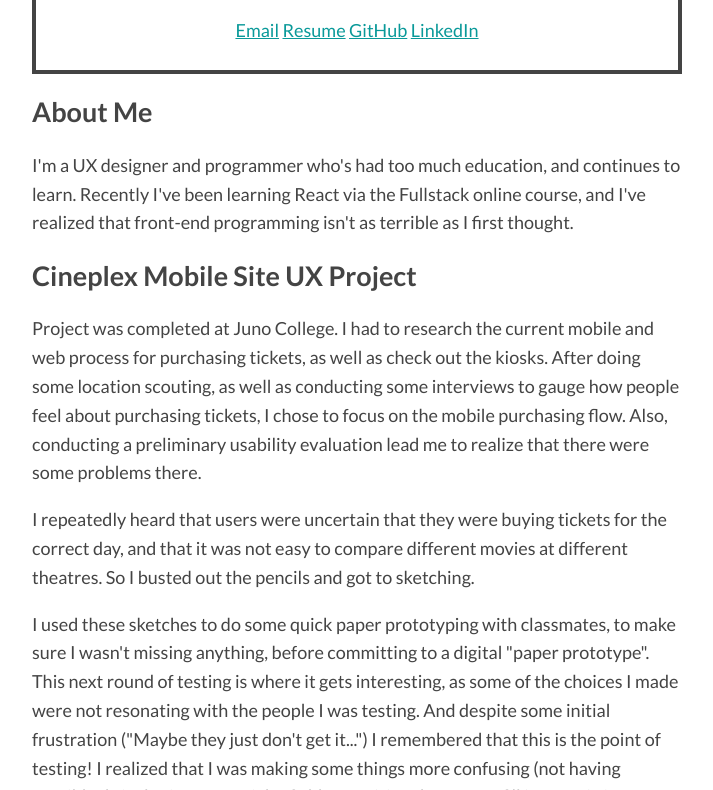
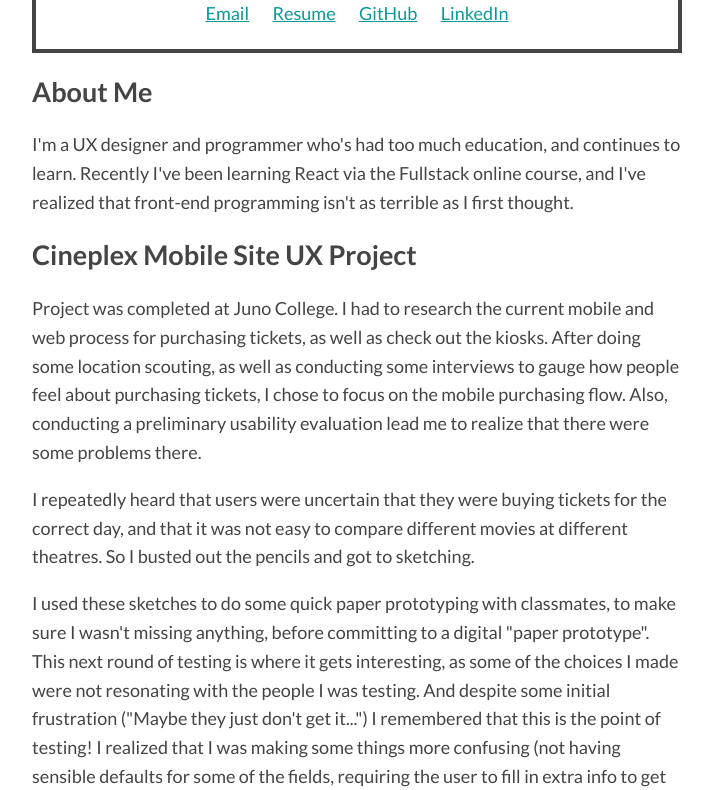
Before and after one commit to qazwse/qazwse.github.io, a plain HTML site: page index.html in a window 1280 px wide. Shown: the part 134-924 px from the top of the page, without its empty margins (283-996 px from the left). Drawn offline with Linux system fonts and the light colour scheme.

Commit message:
some style changes

```diff
--- a/style.css
+++ b/style.css
@@ -2,16 +2,22 @@ body{
     font-family: 'Lato', sans-serif;
     margin:40px auto;
     max-width:650px;
-    line-height:1.6;
     font-size:18px;
     color:#444;
     padding:0 10px}
+section{
+    line-height:1.6;
+}
 h2,h3{
     line-height:1.2}
 a{
-    color: #099999;}
+    color: #099999;
+    padding:}
 header{
     border: 4px solid #444;
     text-align: center;
     padding-bottom: 25px;
 }
+header > a {
+    padding: 10px;
+}
```
